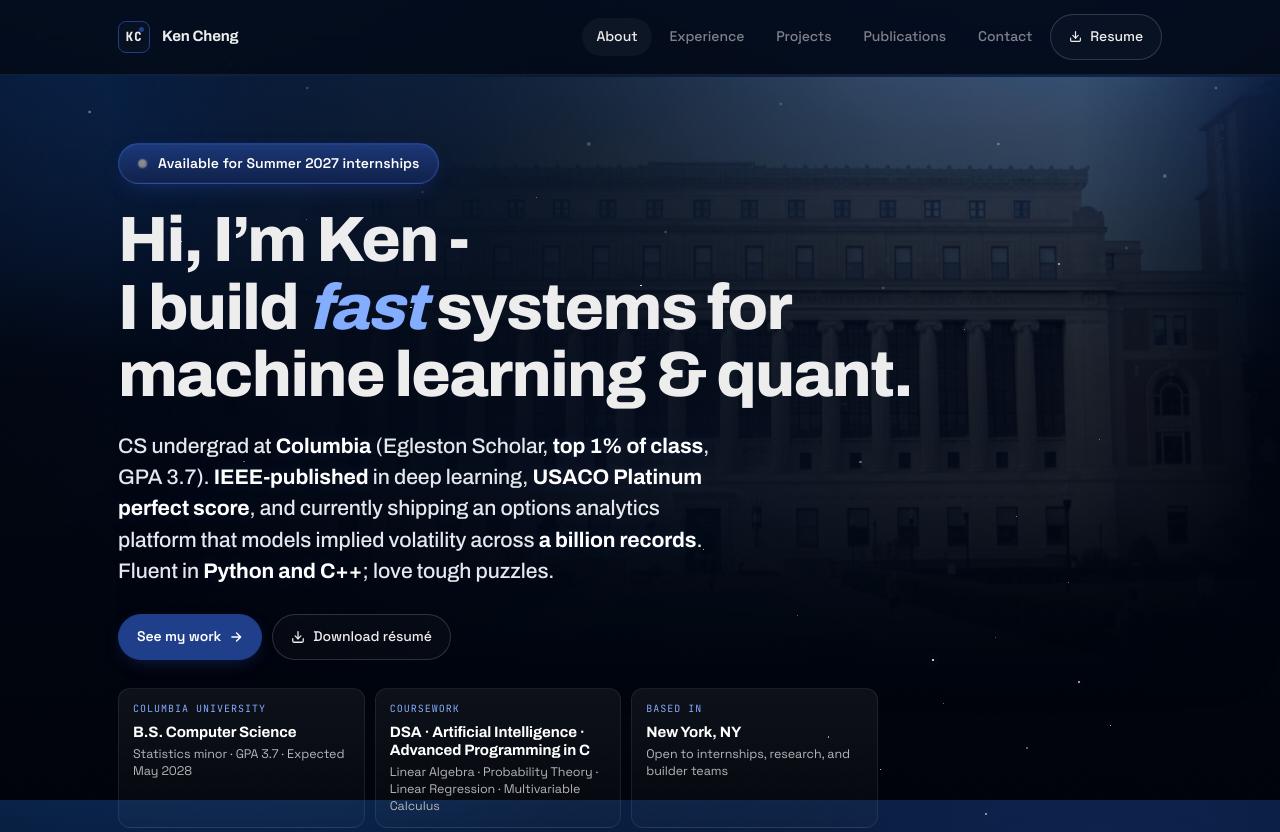
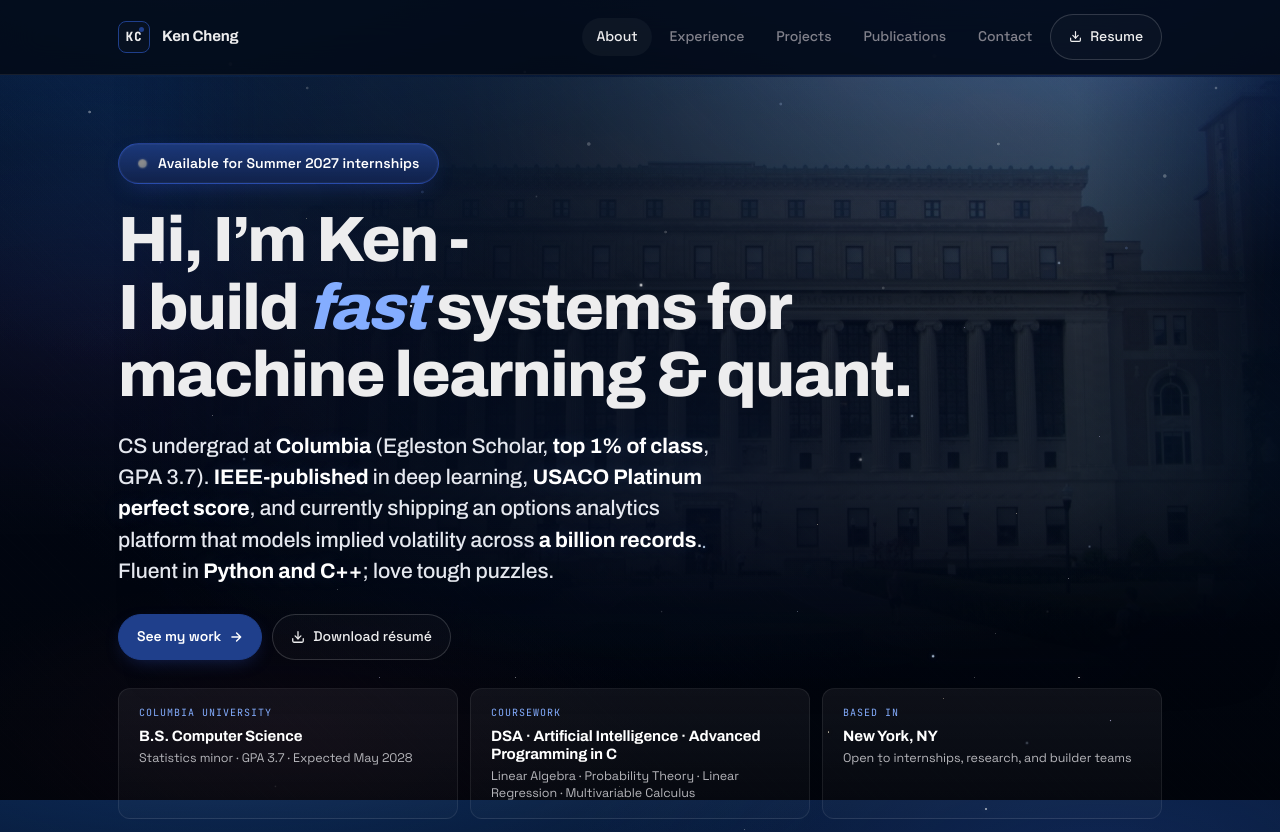
Before and after one commit to kenchengkc/personal-website, a Next.js app: page / in a window 1280 px wide. Shown: the top 832 px of the page. Built offline with nearby package versions, Linux system fonts and the light colour scheme.

Commit message:
Light peak holds, starfield expansion, nigth sky depth, wider hero meta blocks

```diff
--- a/app/globals.css
+++ b/app/globals.css
@@ -30,8 +30,19 @@ html, body { margin: 0; padding: 0; }
 
 body {
   background:
-    radial-gradient(ellipse 80% 46% at 18% -8%, rgba(18, 58, 118, 0.46), transparent 62%),
-    radial-gradient(ellipse 72% 48% at 86% 8%, rgba(31, 63, 139, 0.3), transparent 58%),
+    /* Cool aurora-ish glow upper-left */
+    radial-gradient(ellipse 80% 46% at 18% -8%, rgba(18, 58, 118, 0.5), transparent 62%),
+    /* Indigo wash upper-right */
+    radial-gradient(ellipse 72% 48% at 86% 8%, rgba(31, 63, 139, 0.34), transparent 58%),
+    /* Lavender bloom mid-left */
+    radial-gradient(ellipse 50% 38% at 8% 42%, rgba(70, 56, 140, 0.22), transparent 64%),
+    /* Cyan teal bloom mid-right */
+    radial-gradient(ellipse 44% 36% at 92% 56%, rgba(28, 80, 128, 0.26), transparent 64%),
+    /* Warm ember low at bottom-left */
+    radial-gradient(ellipse 42% 28% at 22% 92%, rgba(120, 40, 60, 0.18), transparent 70%),
+    /* Deep cobalt mid */
+    radial-gradient(ellipse 60% 36% at 50% 60%, rgba(12, 30, 78, 0.34), transparent 70%),
+    /* Vertical sky base */
     linear-gradient(180deg, var(--color-sky-mid) 0%, var(--color-sky-deep) 48%, #01040b 100%);
   background-attachment: fixed;
   background-repeat: no-repeat;
@@ -308,9 +319,9 @@ button { font: inherit; cursor: pointer; }
   animation-direction: alternate;
 }
 @keyframes v2starTwinkle {
-  0%   { opacity: 0.18; box-shadow: 0 0 4px rgba(255,255,255,0.25); }
-  60%  { opacity: 1; box-shadow: 0 0 10px rgba(255,255,255,0.85); }
-  100% { opacity: 0.35; box-shadow: 0 0 6px rgba(255,255,255,0.45); }
+  0%   { opacity: 0.22; transform: translate3d(0, 0, 0) scale(0.8); }
+  60%  { opacity: 1; transform: translate3d(0, 0, 0) scale(1.15); }
+  100% { opacity: 0.4; transform: translate3d(0, 0, 0) scale(0.92); }
 }
 @media (prefers-reduced-motion: reduce) {
   .v2-star--twinkle { animation: none; }
@@ -353,7 +364,7 @@ button { font: inherit; cursor: pointer; }
 }
 @keyframes v2pulse { 0%,100% { opacity: 1; } 50% { opacity: 0.45; } }
 @keyframes v2dotPulse {
-  0%, 55% {
+  0%, 45% {
     /* Long dim rest: small, dim, almost no halo. */
     transform: scale(0.78);
     filter: brightness(0.55) saturate(0.85);
@@ -364,8 +375,9 @@ button { font: inherit; cursor: pointer; }
       0 0 0 transparent,
       0 0 0 transparent;
   }
-  68% {
-    /* Snap to peak flash: oversized core, full halo bloom. */
+  56%, 78% {
+    /* Snap to peak flash and hold. Peak now sustains across ~22% of the
+       cycle so the bright moment is readable, not just a flicker. */
     transform: scale(1.28);
     filter: brightness(1.25) saturate(1.05);
     box-shadow:
@@ -375,7 +387,7 @@ button { font: inherit; cursor: pointer; }
       0 0 60px rgba(132, 173, 255, 1),
       0 0 110px rgba(63, 109, 255, 0.95);
   }
-  78% {
+  88% {
     /* Quick drop on the way back down. */
     transform: scale(1.05);
     filter: brightness(0.9) saturate(0.95);
@@ -449,14 +461,15 @@ button { font: inherit; cursor: pointer; }
   margin-top: 28px;
   display: grid;
   grid-template-columns: repeat(3, minmax(0, 1fr));
-  gap: 10px;
-  max-width: 760px;
+  gap: 12px;
+  width: 100%;
+  max-width: none;
 }
 .v2-hero-meta span {
   min-width: 0;
   border: 1px solid var(--color-border);
   border-radius: 12px;
-  padding: 12px 14px;
+  padding: 16px 20px;
   background:
     linear-gradient(180deg, rgba(255,255,255,0.035), transparent),
     rgba(255,255,255,0.018);
--- a/components/sections/Starfield.tsx
+++ b/components/sections/Starfield.tsx
@@ -1,58 +1,89 @@
 // Deterministic starfield. Coordinates are percentage-based so the layer scales
 // with its container. Stars are weighted toward the right side of the frame
-// where the hero car sits, with a few scattered across the rest for depth.
+// where the hero car sits, with a denser scatter across the rest for depth
+// and a mix of warm/cool/neutral hues for variation.
+
+type StarTone = "white" | "ice" | "warm" | "lavender";
 
 type Star = {
   x: number; // 0-100, left
   y: number; // 0-100, top
   size: number; // px diameter
   opacity: number;
+  tone?: StarTone; // color hue, defaults to "white"
   twinkle?: number; // animation duration in seconds, omit for static
   delay?: number; // animation delay in seconds
 };
 
+const TONES: Record<StarTone, { core: string; halo: string }> = {
+  white: { core: "#ffffff", halo: "rgba(255, 255, 255, 0.55)" },
+  ice: { core: "#cfe4ff", halo: "rgba(132, 173, 255, 0.55)" },
+  warm: { core: "#fff5d6", halo: "rgba(255, 215, 130, 0.5)" },
+  lavender: { core: "#d8d2ff", halo: "rgba(160, 140, 255, 0.45)" },
+};
+
 const stars: Star[] = [
   // Dense cluster around / behind the car (right half, mid-vertical)
-  { x: 56, y: 38, size: 1.5, opacity: 0.55, twinkle: 4.2 },
+  { x: 56, y: 38, size: 1.5, opacity: 0.55, twinkle: 4.2, tone: "ice" },
   { x: 62, y: 22, size: 2, opacity: 0.85, twinkle: 3.6, delay: 0.4 },
-  { x: 68, y: 55, size: 1.5, opacity: 0.7 },
+  { x: 68, y: 55, size: 1.5, opacity: 0.7, tone: "warm" },
   { x: 71, y: 30, size: 2.5, opacity: 0.95, twinkle: 5.1, delay: 1.1 },
   { x: 74, y: 70, size: 1, opacity: 0.5 },
-  { x: 78, y: 48, size: 1.5, opacity: 0.7, twinkle: 4.4, delay: 0.8 },
-  { x: 81, y: 18, size: 1, opacity: 0.55 },
+  { x: 78, y: 48, size: 1.5, opacity: 0.7, twinkle: 4.4, delay: 0.8, tone: "ice" },
+  { x: 81, y: 18, size: 1, opacity: 0.55, tone: "lavender" },
   { x: 83, y: 62, size: 2, opacity: 0.9, twinkle: 3.8, delay: 0.2 },
-  { x: 86, y: 35, size: 1.5, opacity: 0.6 },
+  { x: 86, y: 35, size: 1.5, opacity: 0.6, tone: "warm" },
   { x: 88, y: 78, size: 1, opacity: 0.5, twinkle: 5.5, delay: 1.6 },
-  { x: 90, y: 12, size: 2, opacity: 0.85, twinkle: 4.0 },
+  { x: 90, y: 12, size: 2, opacity: 0.85, twinkle: 4.0, tone: "ice" },
   { x: 92, y: 50, size: 1.5, opacity: 0.7 },
-  { x: 94, y: 28, size: 1, opacity: 0.5 },
+  { x: 94, y: 28, size: 1, opacity: 0.5, tone: "lavender" },
   { x: 96, y: 65, size: 2, opacity: 0.9, twinkle: 3.2, delay: 1.3 },
 
-  // Tighter halo near the car silhouette (around 70-90% x, 40-65% y)
-  { x: 65, y: 44, size: 1, opacity: 0.45 },
+  // Tighter halo near the car silhouette
+  { x: 65, y: 44, size: 1, opacity: 0.45, tone: "ice" },
   { x: 73, y: 58, size: 1, opacity: 0.6, twinkle: 4.6 },
-  { x: 79, y: 52, size: 1, opacity: 0.5 },
+  { x: 79, y: 52, size: 1, opacity: 0.5, tone: "warm" },
   { x: 84, y: 46, size: 1, opacity: 0.7, twinkle: 3.4, delay: 0.5 },
-  { x: 87, y: 56, size: 1.5, opacity: 0.85, twinkle: 5.2, delay: 0.9 },
+  { x: 87, y: 56, size: 1.5, opacity: 0.85, twinkle: 5.2, delay: 0.9, tone: "ice" },
   { x: 91, y: 41, size: 1, opacity: 0.55 },
-  { x: 95, y: 54, size: 1, opacity: 0.65, twinkle: 4.0, delay: 1.4 },
+  { x: 95, y: 54, size: 1, opacity: 0.65, twinkle: 4.0, delay: 1.4, tone: "lavender" },
+  { x: 60, y: 64, size: 1, opacity: 0.5, twinkle: 4.2, delay: 1.7 },
+  { x: 67, y: 36, size: 1, opacity: 0.6, tone: "warm" },
+  { x: 76, y: 26, size: 1.5, opacity: 0.7, twinkle: 5.0, delay: 0.6, tone: "ice" },
+  { x: 82, y: 50, size: 0.8, opacity: 0.4 },
+  { x: 89, y: 44, size: 1, opacity: 0.55, twinkle: 3.8 },
+  { x: 93, y: 38, size: 1.2, opacity: 0.7, tone: "ice", twinkle: 4.4, delay: 0.3 },
 
-  // Scattered across the rest of the hero for depth
-  { x: 6, y: 10, size: 1, opacity: 0.4, twinkle: 5.0 },
-  { x: 12, y: 30, size: 1.5, opacity: 0.55, twinkle: 4.2, delay: 1.8 },
-  { x: 18, y: 8, size: 1, opacity: 0.45 },
+  // Wider scatter across the hero for depth
+  { x: 4, y: 12, size: 1, opacity: 0.4, twinkle: 5.0, tone: "lavender" },
+  { x: 9, y: 26, size: 1, opacity: 0.45 },
+  { x: 12, y: 30, size: 1.5, opacity: 0.55, twinkle: 4.2, delay: 1.8, tone: "ice" },
+  { x: 15, y: 60, size: 1, opacity: 0.5, twinkle: 5.4, delay: 0.9 },
+  { x: 18, y: 8, size: 1, opacity: 0.45, tone: "warm" },
+  { x: 21, y: 42, size: 0.8, opacity: 0.4 },
   { x: 22, y: 88, size: 1, opacity: 0.5 },
+  { x: 25, y: 50, size: 1, opacity: 0.55, tone: "lavender" },
   { x: 28, y: 16, size: 1.5, opacity: 0.6, twinkle: 4.6, delay: 0.7 },
+  { x: 31, y: 70, size: 1, opacity: 0.5, twinkle: 5.0, delay: 1.4, tone: "ice" },
   { x: 34, y: 76, size: 1, opacity: 0.45 },
+  { x: 36, y: 22, size: 0.8, opacity: 0.5, tone: "warm" },
+  { x: 38, y: 50, size: 1, opacity: 0.55 },
   { x: 40, y: 6, size: 1, opacity: 0.4, twinkle: 5.5 },
+  { x: 42, y: 90, size: 1, opacity: 0.45, tone: "lavender" },
+  { x: 44, y: 32, size: 1.2, opacity: 0.65, twinkle: 4.0, delay: 0.4, tone: "ice" },
   { x: 46, y: 84, size: 1, opacity: 0.5 },
+  { x: 48, y: 60, size: 0.9, opacity: 0.45, tone: "warm" },
   { x: 50, y: 14, size: 1.5, opacity: 0.6, twinkle: 3.8, delay: 1.2 },
+  { x: 52, y: 44, size: 1, opacity: 0.55, twinkle: 5.2, delay: 0.6 },
+  { x: 54, y: 80, size: 1, opacity: 0.5, tone: "ice" },
 ];
 
 export function Starfield({ className }: { className?: string }) {
   return (
     <div className={`v2-stars ${className ?? ""}`} aria-hidden>
-      {stars.map((s, i) => (
+      {stars.map((s, i) => {
+        const tone = TONES[s.tone ?? "white"];
+        return (
           <span
             key={i}
             className={`v2-star ${s.twinkle ? "v2-star--twinkle" : ""}`}
@@ -62,6 +93,8 @@ export function Starfield({ className }: { className?: string }) {
               width: `${s.size}px`,
               height: `${s.size}px`,
               opacity: s.opacity,
+              background: tone.core,
+              boxShadow: `0 0 6px ${tone.halo}`,
               ...(s.twinkle
                 ? {
                     animationDuration: `${s.twinkle}s`,
@@ -70,7 +103,8 @@ export function Starfield({ className }: { className?: string }) {
                 : {}),
             }}
           />
-      ))}
+        );
+      })}
     </div>
   );
 }
```
Lines whose indentation alone changed are shown as unchanged.
